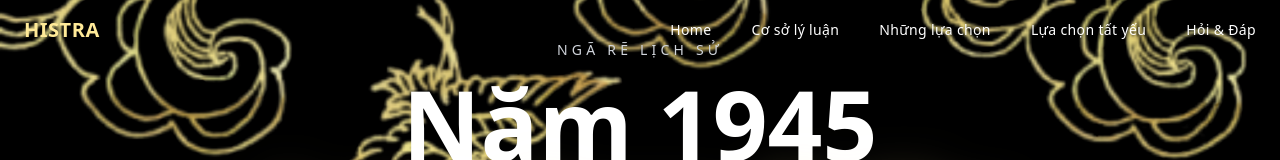
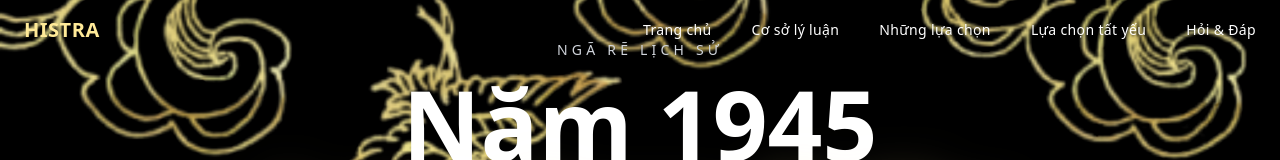
Before and after one commit to quanndmqe180011-dev/histra-hcm202, a Next.js app: page / in a window 1280 px wide. Shown: the top 160 px of the page. Built offline with nearby package versions, Linux system fonts and the light colour scheme.

Commit message:
Initial commi2t

```diff
--- a/components/header.tsx
+++ b/components/header.tsx
@@ -49,7 +49,7 @@ export function Header() {
 
         <ul className="hidden md:flex items-center gap-10 text-sm tracking-wide">
           {[
-            { label: "Home", href: "#hero" },
+            { label: "Trang chủ", href: "#hero" },
             { label: "Cơ sở lý luận", href: "#about" },
             { label: "Những lựa chọn", href: "#projects" },
             { label: "Lựa chọn tất yếu", href: "#services" },
```
